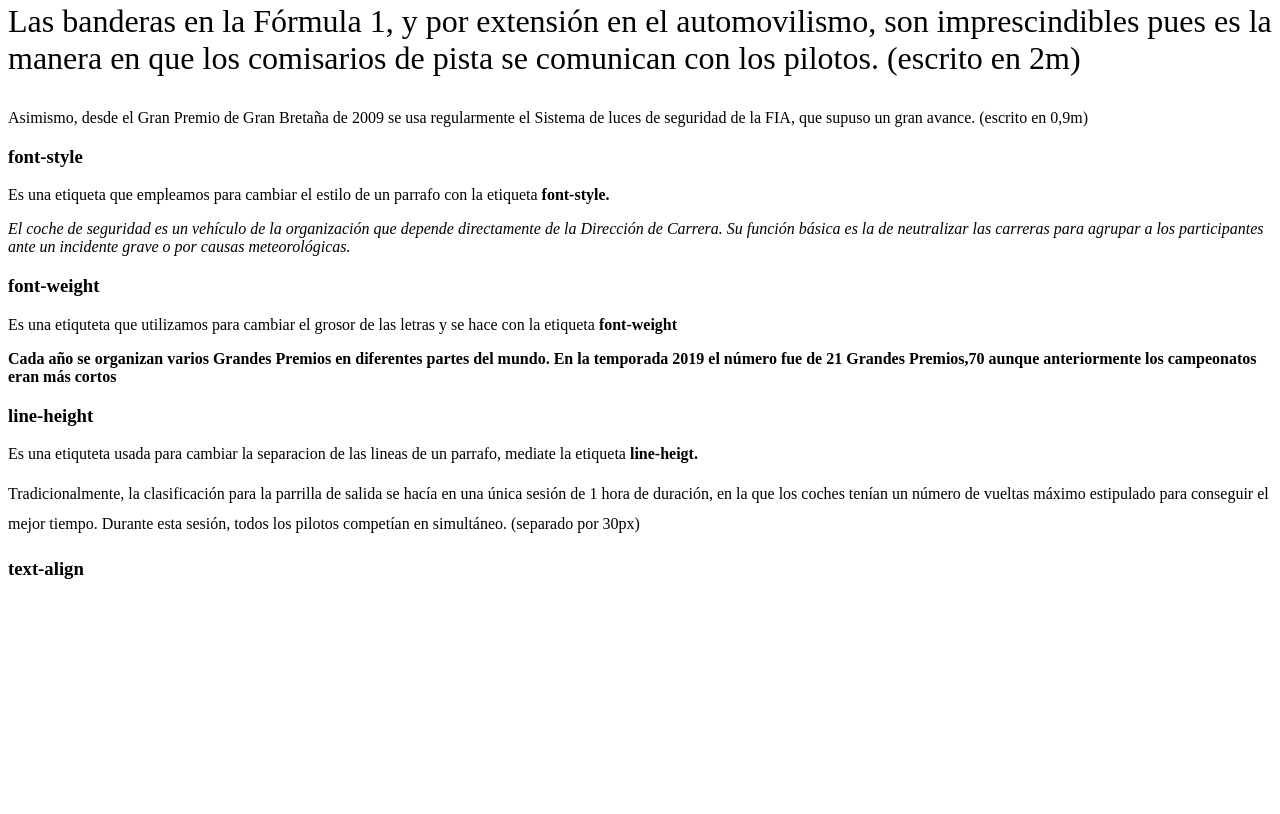
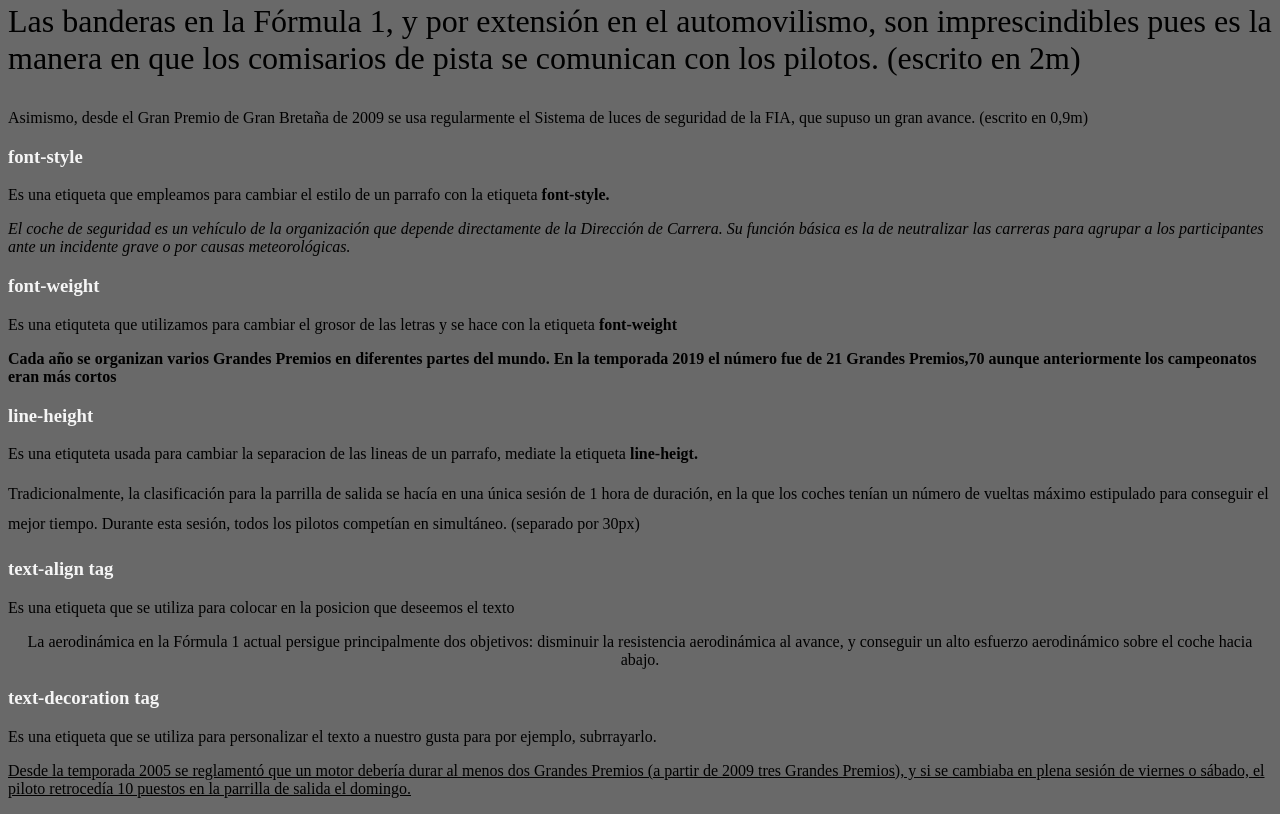
Before and after one commit to ivangomezzz/ivangomezzz.github.io, a plain HTML site: page css_text_properties.html in a window 1280 px wide. Shown: the part 623-1437 px from the top of the page. Before the commit the page ends 1222 px from the top, so only its background shows below. Drawn offline with Linux system fonts and the light colour scheme.

Commit message:
Update css_text_properties.html

```diff
--- a/css_text_properties.html
+++ b/css_text_properties.html
@@ -15,6 +15,10 @@
         #style {font-style: italic;}
         #weight {font-weight: bolder;}
         #line {line-height: 30px;}
+        #aling {text-align: center;}
+        #decoracion {text-decoration: underline;}
+        body {background-color: dimgrey;}
+        h3 {color: whitesmoke;}
     </style>
 </head>
 <body>
@@ -42,6 +46,12 @@
     <h3>line-height</h3>
     <p>Es una etiquteta usada para cambiar la separacion de las lineas de un parrafo, mediate la etiqueta <strong>line-heigt.</strong></p>
     <p id="line">Tradicionalmente, la clasificación para la parrilla de salida se hacía en una única sesión de 1 hora de duración, en la que los coches tenían un número de vueltas máximo estipulado para conseguir el mejor tiempo. Durante esta sesión, todos los pilotos competían en simultáneo. (separado por 30px)</p>
-    <h3>text-align</h3>
+    <h3>text-align tag</h3>
+    <p>Es una etiqueta que se utiliza para colocar en la posicion que deseemos el texto</p>
+    <p id="aling">La aerodinámica en la Fórmula 1 actual persigue principalmente dos objetivos: disminuir la resistencia aerodinámica al avance, y conseguir un alto esfuerzo aerodinámico sobre el coche hacia abajo.</p>
+    <h3>text-decoration tag</h3>
+    <p>Es una etiqueta que se utiliza para personalizar el texto a nuestro gusta para por ejemplo, subrrayarlo.</p>
+    <p id="decoracion">Desde la temporada 2005 se reglamentó que un motor debería durar al menos dos Grandes Premios (a partir de 2009 tres Grandes Premios), y si se cambiaba en plena sesión de viernes o sábado, el piloto retrocedía 10 puestos en la parrilla de salida el domingo.</p>
+
 </body>
 </html>
```
